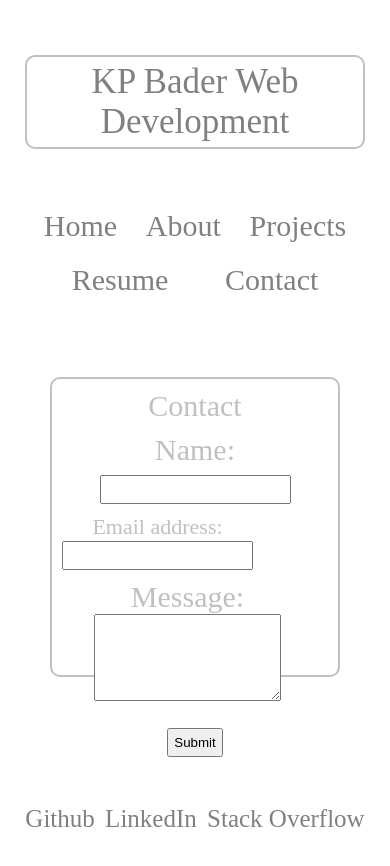
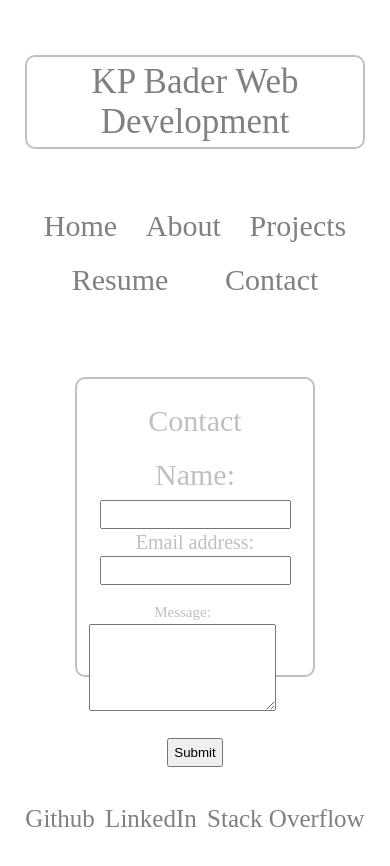
Before and after one commit to kpbader/kpb-portfolio-by-react, a React (Create React App) app: page /Contact in a window 390 px wide. Shown: the top 866 px of the page. Built offline with nearby package versions, Linux system fonts and the light colour scheme.

Commit message:
toggled css...still a lot more to go for different formats

```diff
--- a/src/App.css
+++ b/src/App.css
@@ -13,7 +13,7 @@
 
   body {
     color: var(--secondary-color);
-    font-family: Copperplate, Futura;
+    font-family: Copperplate;
   }
 
 
--- a/src/components/About/about.css
+++ b/src/components/About/about.css
@@ -64,15 +64,18 @@
     .selfie img {
       height: 300px;
       width: 235px;
+      margin: 0px;
   }
 
   #about-container{
     display: flex;
     flex-wrap: wrap;
+    height: 900px;
   }
 
   #about-container p {
     font-size: 20px;
+    margin-top: 0px;
   }
 
 }
--- a/src/components/Contact/contact.css
+++ b/src/components/Contact/contact.css
@@ -5,7 +5,6 @@
   padding: 30px;
   margin-bottom: 15px;
 }
-
 
 h3 {
   font-size: 30px;
@@ -19,7 +18,7 @@ h3 {
 }
 
 #form-slot-3 {
-  padding-right: 20px;
+  padding-right: 25px;
 }
 
 button {
@@ -37,10 +36,63 @@ button {
   font-size: 30px;
   color: var(--tertiary-color);
   margin: 30px;
-  justify-content: center;
+  /* justify-content: center; */
 }
 
 .form-slot {
   font-size: 25px;
+}
 
+@media screen and (max-width: 280px) {
+  #contact-form {
+    justify-content: center;
+  }
+
+  #form-slot-3 label {
+    font-size: 20px;
+  }
 }
+
+@media screen and (max-width: 600px) {
+  label {
+    font-size: 15px;
+  }
+
+  h3 {
+    padding: 20px;
+  }
+
+  /* #contact-form {
+    border:
+  } */
+
+  #form-slot-1 {
+    padding: 0px;
+  }
+
+  #form-slot-1 label {
+    font-size: 30px;
+  }
+
+  #form-slot-2 {
+    padding: 0px;
+  }
+
+  #form-slot-2 label {
+    font-size: 20px;
+  }
+
+  #form-slot-3 {
+    padding-left: 0px;
+  }
+}
+
+@media screen and (max-width: 896px) {
+  #contact-form {
+    height: 300px;
+  }
+
+  #form-slot-3 {
+    padding-left: 0px;
+  }
+}
--- a/src/components/Projects/projects.css
+++ b/src/components/Projects/projects.css
@@ -8,7 +8,7 @@
   border-radius: 10px; */
 }
 
-#projects p{
+#projects p {
   font-size: 22px;
   font-weight: lighter;
   color: var(--secondary-color);
@@ -179,7 +179,6 @@
 }
 /* END */
 
-
 /* PROJECT START */
 #workday {
   display: flex;
@@ -270,6 +269,7 @@
 @media screen and (max-width: 480px) {
   #projects p {
     font-size: 20px;
+    text-align: center;
   }
 
   .kit-image {
@@ -303,10 +303,13 @@
   }
 }
 
-
-
 @media screen and (max-width: 820px) {
   #projects p {
+    font-size: 20px;
+    text-align: center;
+  }
+
+  #kit a {
     font-size: 20px;
   }
 
@@ -320,14 +323,27 @@
     width: 600px;
   }
 
+  #note-taker a {
+    font-size: 20px;
+  }
+
   .weather {
     height: 300px;
     width: 600px;
   }
 
+  #weather-app a {
+    font-size: 20px;
+
+  }
+
   .quiz {
-    height: 300px;
-    width: 600px;
+    height: 350px;
+    width: 500px;
+  }
+
+  #rapid-quiz a {
+    font-size: 20px;
   }
 
   .workday {
@@ -335,8 +351,16 @@
     width: 600px;
   }
 
+  #workday a{
+    font-size: 20px;
+  }
+
   .password {
     height: 300px;
     width: 600px;
   }
+
+  #password-generator a {
+    font-size: 20px;
+  }
 }
```
